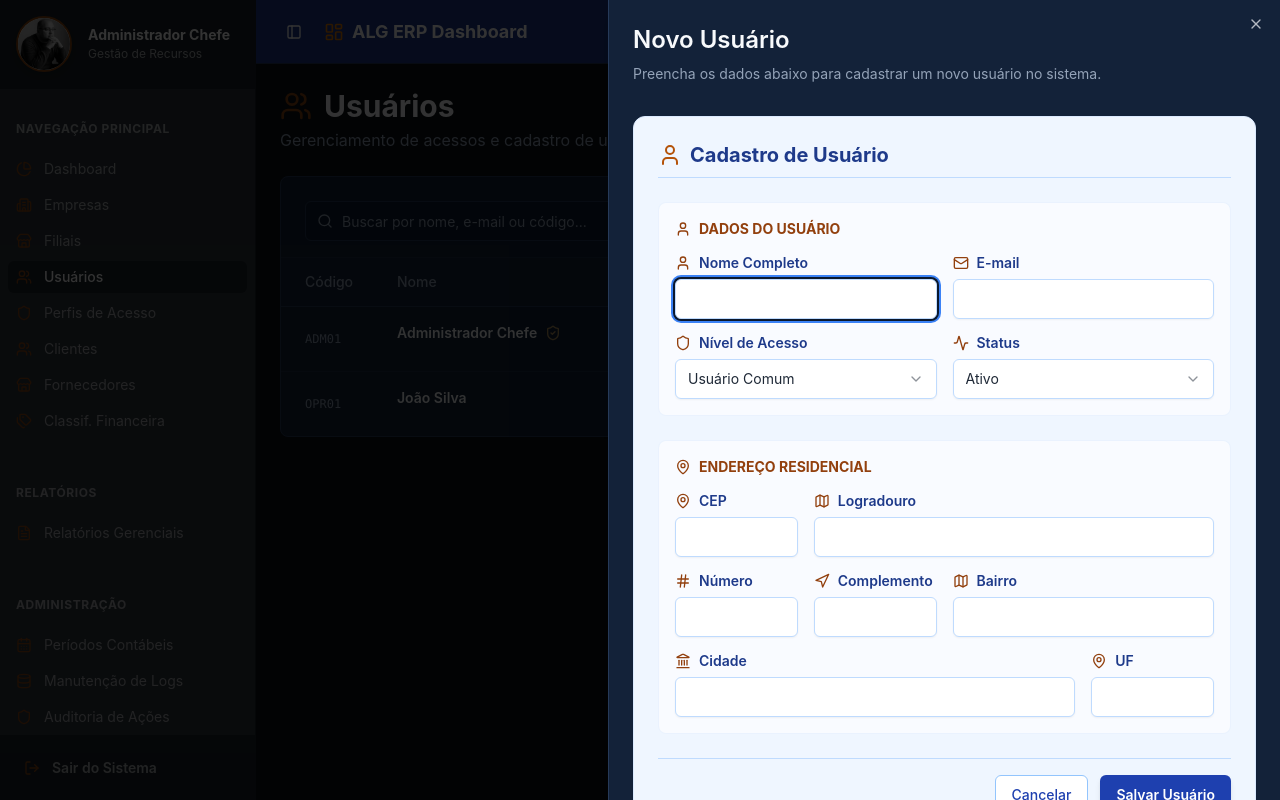
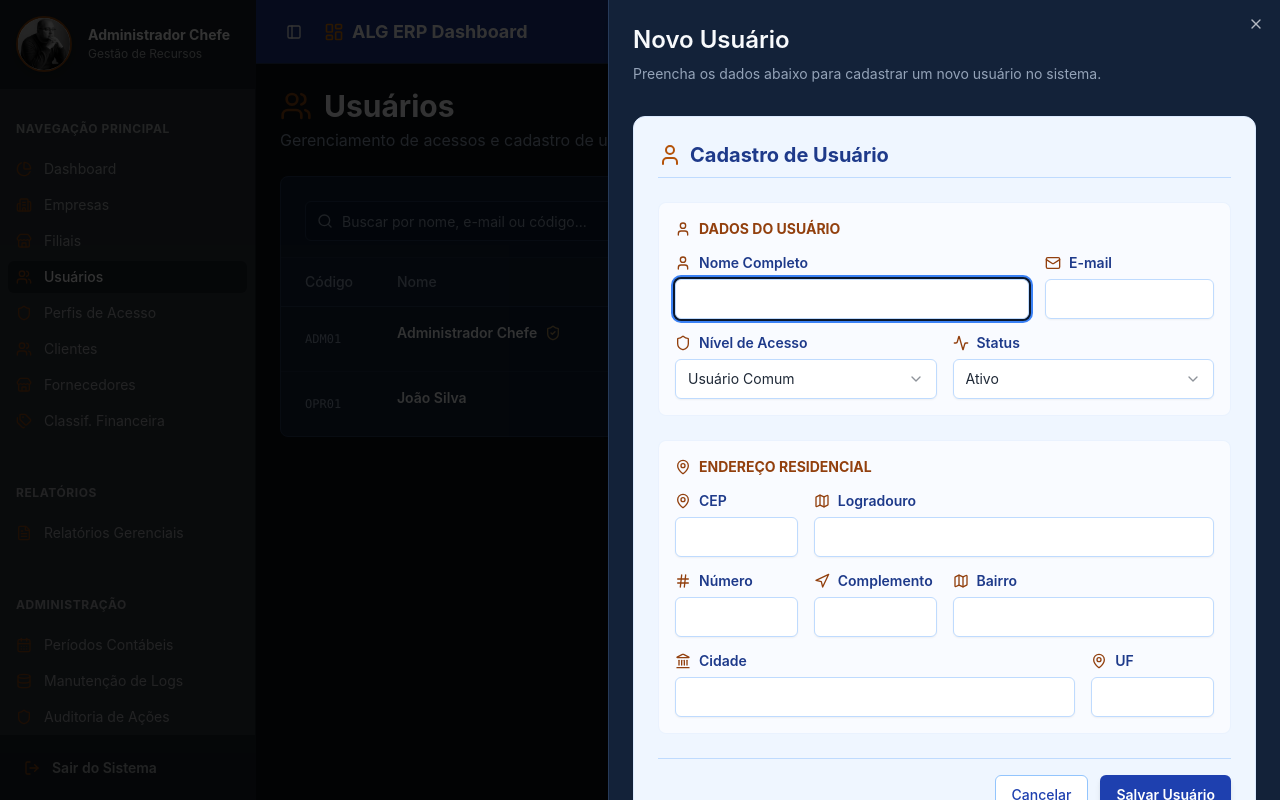
Before and after one commit to gomesalg-Alg/alg-finan-as-pessoais-aef4fpcfn, a React (Vite) app: page /erp/cadastro/usuarios in a window 1280 px wide. Both pictures are taken after a click on the button "Novo Usuário". Built offline with nearby package versions, Linux system fonts and the light colour scheme.

Commit message:
feat: Widen "Nome/Razão Social" input field

```diff
--- a/src/components/erp/empresas/EmpresaForm.tsx
+++ b/src/components/erp/empresas/EmpresaForm.tsx
@@ -84,7 +84,7 @@ export function EmpresaForm({ initialData, onSubmit, onCancel }: EmpresaFormProp
                 const val = maskFn ? maskFn(e.target.value) : e.target.value
                 field.onChange(val)
               }}
-              className="bg-white border-blue-200 focus-visible:ring-blue-500 text-gray-800 shadow-sm"
+              className="bg-white border-blue-200 focus-visible:ring-blue-500 text-gray-800 shadow-sm w-full"
             />
           </FormControl>
           <FormMessage className="text-white bg-red-500 px-2 py-1 mt-1 rounded text-xs inline-block shadow-sm" />
@@ -106,7 +106,7 @@ export function EmpresaForm({ initialData, onSubmit, onCancel }: EmpresaFormProp
             <h3 className="text-sm font-bold text-amber-800 uppercase flex items-center gap-2 mb-4">
               <FileText className="h-4 w-4" /> Dados Principais
             </h3>
-            <div className="grid grid-cols-1 md:grid-cols-2 gap-4">
+            <div className="grid grid-cols-1 gap-4">
               {renderField('razaoSocial', 'Razão Social', <Building2 className="h-4 w-4" />)}
               {renderField('nomeFantasia', 'Nome Fantasia', <Building2 className="h-4 w-4" />)}
             </div>
--- a/src/components/erp/filiais/FilialForm.tsx
+++ b/src/components/erp/filiais/FilialForm.tsx
@@ -92,7 +92,7 @@ export function FilialForm({ initialData, empresas = [], onSubmit, onCancel }: F
                 const val = maskFn ? maskFn(e.target.value) : e.target.value
                 field.onChange(val)
               }}
-              className="bg-white border-blue-200 focus-visible:ring-blue-500 text-gray-800 shadow-sm"
+              className="bg-white border-blue-200 focus-visible:ring-blue-500 text-gray-800 shadow-sm w-full"
             />
           </FormControl>
           <FormMessage className="text-white bg-red-500 px-2 py-1 mt-1 rounded text-xs inline-block shadow-sm" />
@@ -114,7 +114,8 @@ export function FilialForm({ initialData, empresas = [], onSubmit, onCancel }: F
             <h3 className="text-sm font-bold text-amber-800 uppercase flex items-center gap-2 mb-4">
               <FileText className="h-4 w-4" /> Dados Principais
             </h3>
-            <div className="grid grid-cols-1 md:grid-cols-2 gap-4">
+            <div className="grid grid-cols-1 md:grid-cols-3 gap-4">
+              <div className="md:col-span-1">
                 <FormField
                   control={form.control}
                   name="empresaId"
@@ -142,7 +143,10 @@ export function FilialForm({ initialData, empresas = [], onSubmit, onCancel }: F
                     </FormItem>
                   )}
                 />
+              </div>
+              <div className="md:col-span-2">
                 {renderField('nome', 'Nome da Filial', <Store className="h-4 w-4" />)}
+              </div>
             </div>
             <div className="grid grid-cols-1 md:grid-cols-2 gap-4">
               {renderField('cnpj', 'CNPJ', <FileText className="h-4 w-4" />, cnpjMask)}
--- a/src/components/erp/usuarios/UserForm.tsx
+++ b/src/components/erp/usuarios/UserForm.tsx
@@ -88,7 +88,7 @@ export function UserForm({ initialData, onSubmit, onCancel }: UserFormProps) {
                 const val = maskFn ? maskFn(e.target.value) : e.target.value
                 field.onChange(val)
               }}
-              className="bg-white border-blue-200 focus-visible:ring-blue-500 text-gray-800 shadow-sm"
+              className="bg-white border-blue-200 focus-visible:ring-blue-500 text-gray-800 shadow-sm w-full"
             />
           </FormControl>
           <FormMessage className="text-white bg-red-500 px-2 py-1 mt-1 rounded text-xs inline-block shadow-sm" />
@@ -110,9 +110,13 @@ export function UserForm({ initialData, onSubmit, onCancel }: UserFormProps) {
             <h3 className="text-sm font-bold text-amber-800 uppercase flex items-center gap-2 mb-4">
               <UserIcon className="h-4 w-4" /> Dados do Usuário
             </h3>
-            <div className="grid grid-cols-1 md:grid-cols-2 gap-4">
-              {renderField('name', 'Nome Completo', <UserIcon className="h-4 w-4" />)}
-              {renderField('email', 'E-mail', <Mail className="h-4 w-4" />)}
+            <div className="grid grid-cols-1 md:grid-cols-3 gap-4">
+              <div className="md:col-span-2">
+                {renderField('name', 'Nome Completo', <UserIcon className="h-4 w-4" />)}
+              </div>
+              <div className="md:col-span-1">
+                {renderField('email', 'E-mail', <Mail className="h-4 w-4" />)}
+              </div>
             </div>
             <div className="grid grid-cols-1 md:grid-cols-2 gap-4">
               <FormField
```
Also changed, not shown: .skip.config.json, src/main.tsx (line endings or trailing spaces), vite-plugin-react-uid.js (line endings or trailing spaces). Lines whose indentation alone changed are shown as unchanged.
